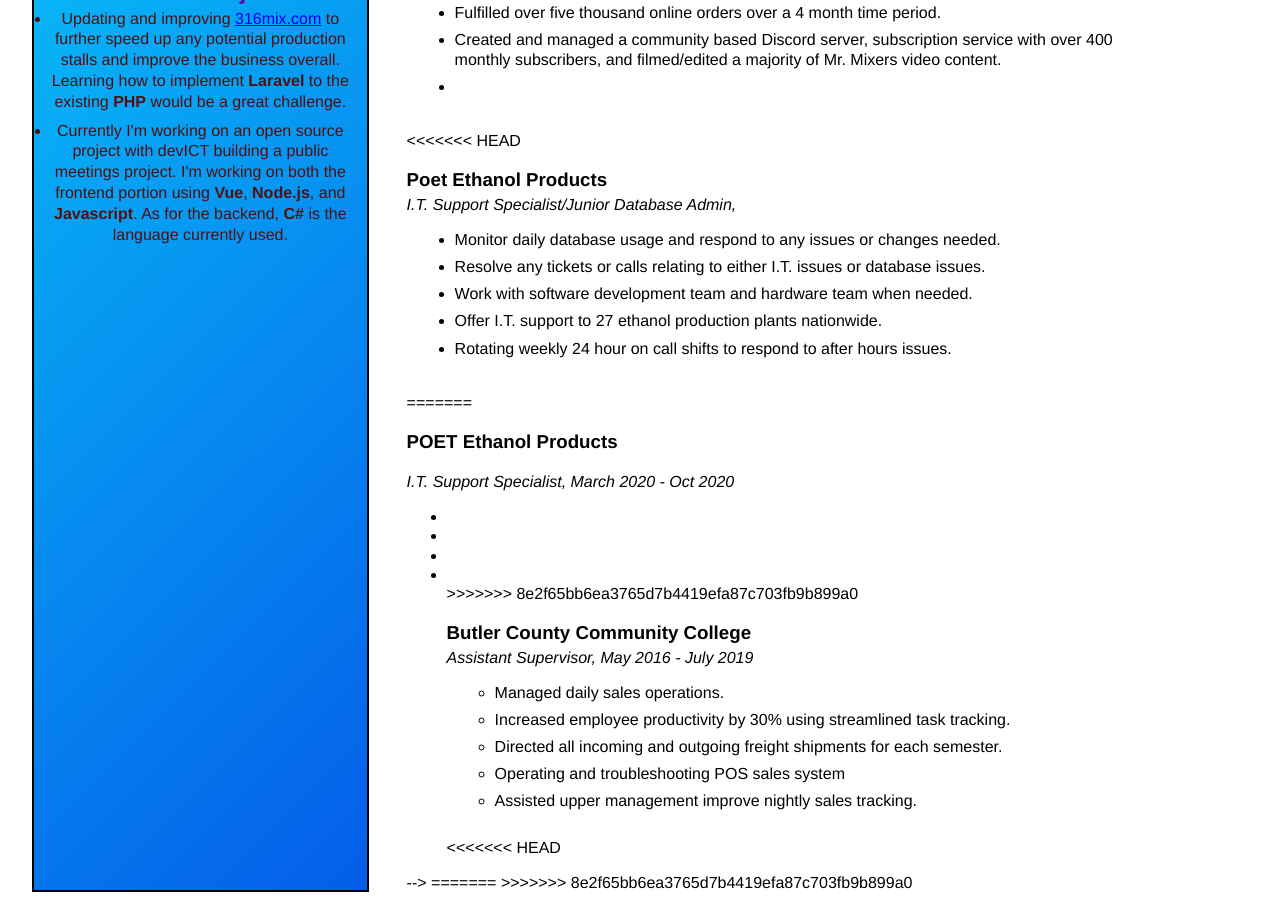
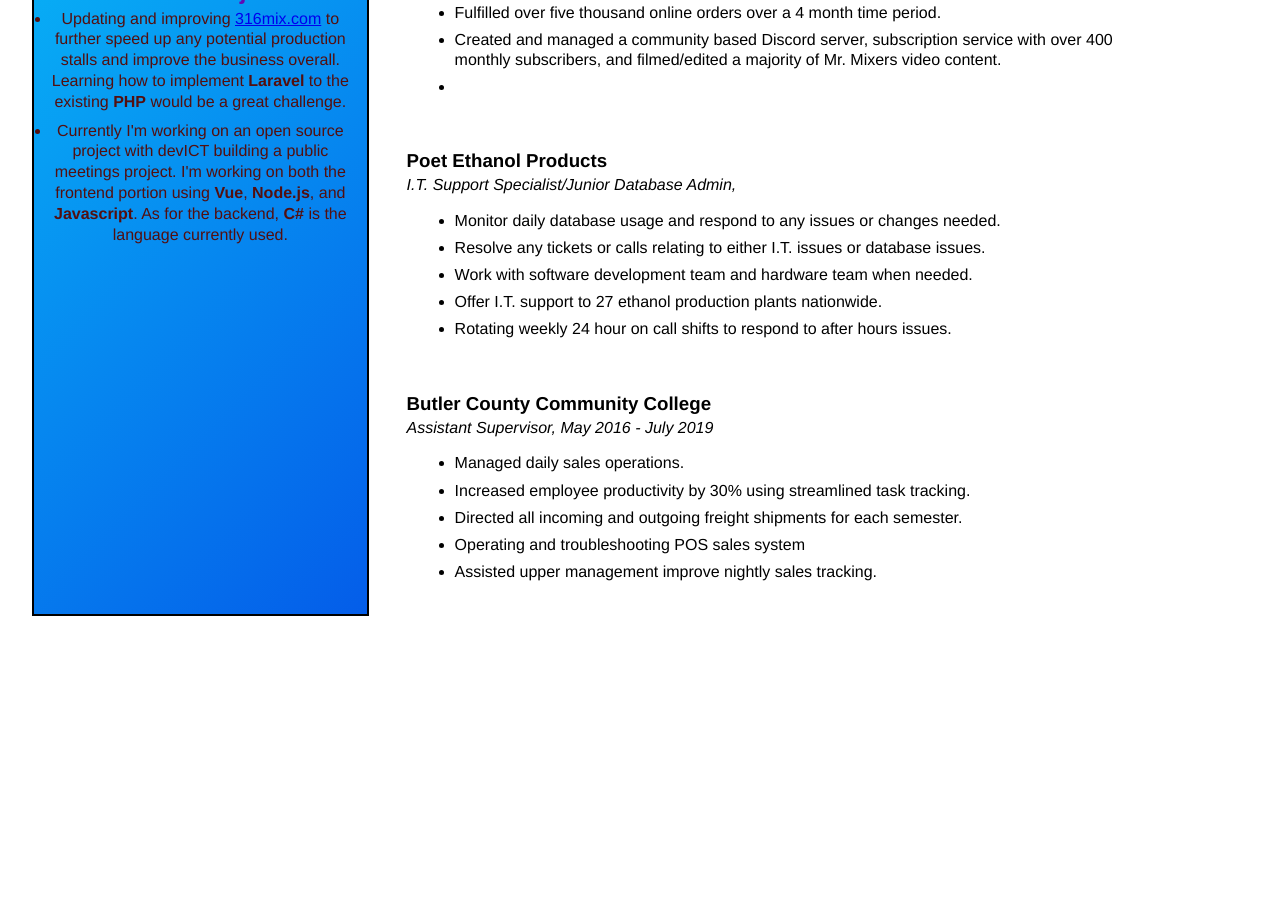
Before and after one commit to Naturealizor/Resume_site, a plain HTML site: page index.html in a window 1280 px wide. Shown: the part 939-1855 px from the top of the page. After the commit the page ends 1579 px from the top, so only its background shows below. Drawn offline with Linux system fonts and the light colour scheme.

Commit message:
Fixed merge conflicts

```diff
--- a/index.html
+++ b/index.html
@@ -106,7 +106,6 @@
 				</ul>
 			</div><br>
 			<div class="job-history">
-<<<<<<< HEAD
 				<h3>Poet Ethanol Products</h3>
 				<p><i>I.T. Support Specialist/Junior Database Admin, </i></p>
 				<ul>
@@ -117,15 +116,6 @@
 					<li>Rotating weekly 24 hour on call shifts to respond to after hours issues.</li>
 				</ul>
 			</div><br>
-=======
-				<h3>POET Ethanol Products</h3>
-				<p><i>I.T. Support Specialist, March 2020 - Oct 2020</i></p>
-				<ul>
-					<li></li>
-					<li></li>
-					<li></li>
-					<li></li>
->>>>>>> 8e2f65bb6ea3765d7b4419efa87c703fb9b899a0
 			<div class="job-history">
 				<h3>Butler County Community College</h3>
 				<p><i>Assistant Supervisor, May 2016 - July 2019</i></p>
@@ -137,23 +127,9 @@
 					<li>Assisted upper management improve nightly sales tracking.</li>
 				</ul>
 			</div><br>
-<<<<<<< HEAD
-			<!-- <div class="job-history">
-				<h3>Cox Communications</h3>
-				<p><i>Customer Support Representative, June 2015 - July 2016</i></p>
-				<ul>
-					<li>Supervising daily operations and staff</li>
-					<li>Increased employee productivity by 30% using streamlined task tracking</li>
-					<!--Need to change this, lose the 30%-->
-			<!-- <li>Operating and troubleshooting POS sales system</li>
-					<li>Managed all incoming/outgoing freight for each semester</li> -->
-			</ul>
-			</div> -->
-=======
 
 				</ul>
 			</div>
->>>>>>> 8e2f65bb6ea3765d7b4419efa87c703fb9b899a0
 	</section>
 	</main>
 </body>
```
Also changed, not shown: 1 other file.
